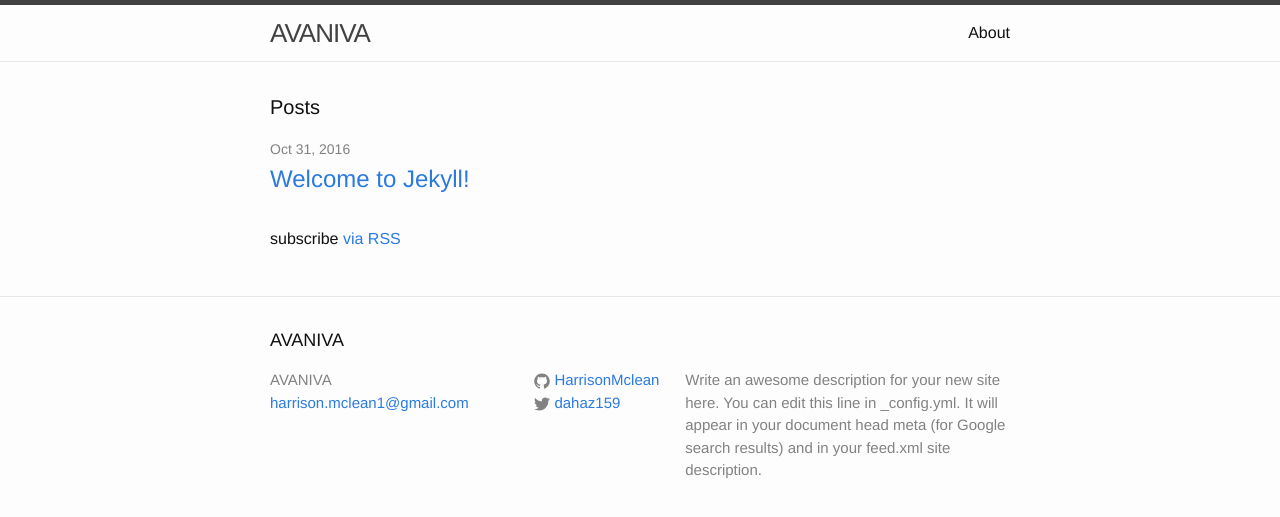
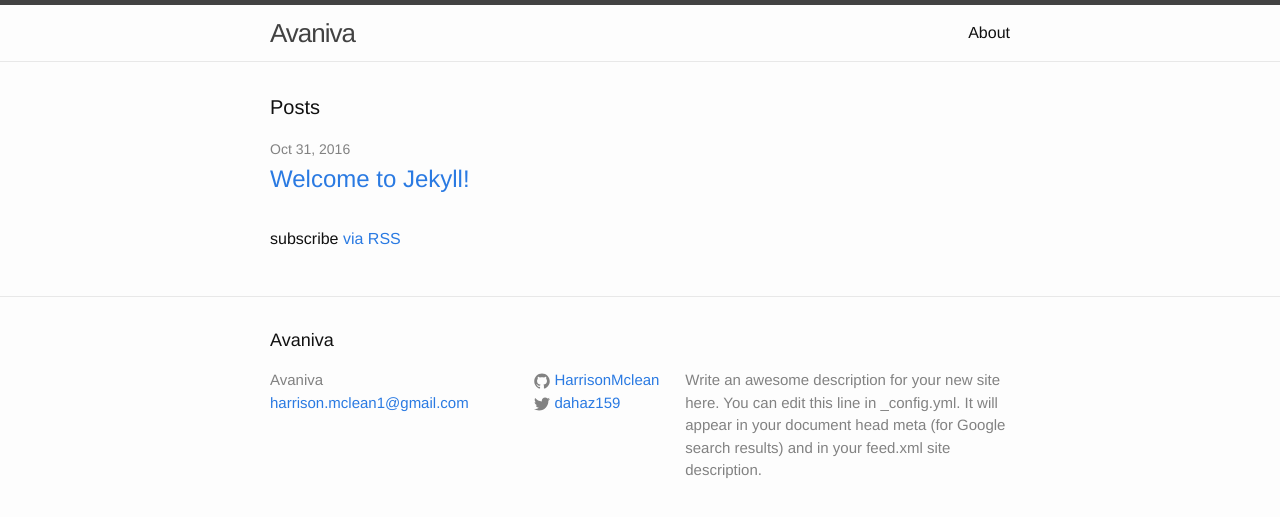
Before and after one commit to HarrisonMclean/TestSite, a Jekyll site: the page built from index.html, in a window 1280 px wide. Shown: the top 517 px of the page. Built offline with Jekyll 4.4.1, drawn with Linux system fonts in a browser that asks for light colours.

```diff
--- a/_config.yml
+++ b/_config.yml
@@ -6,7 +6,7 @@
 # 'jekyll serve'. If you change this file, please restart the server process.
 
 # Site settings
-title: AVANIVA
+title: Avaniva
 email: harrison.mclean1@gmail.com
 description: > # this means to ignore newlines until "baseurl:"
   Write an awesome description for your new site here. You can edit this
```
